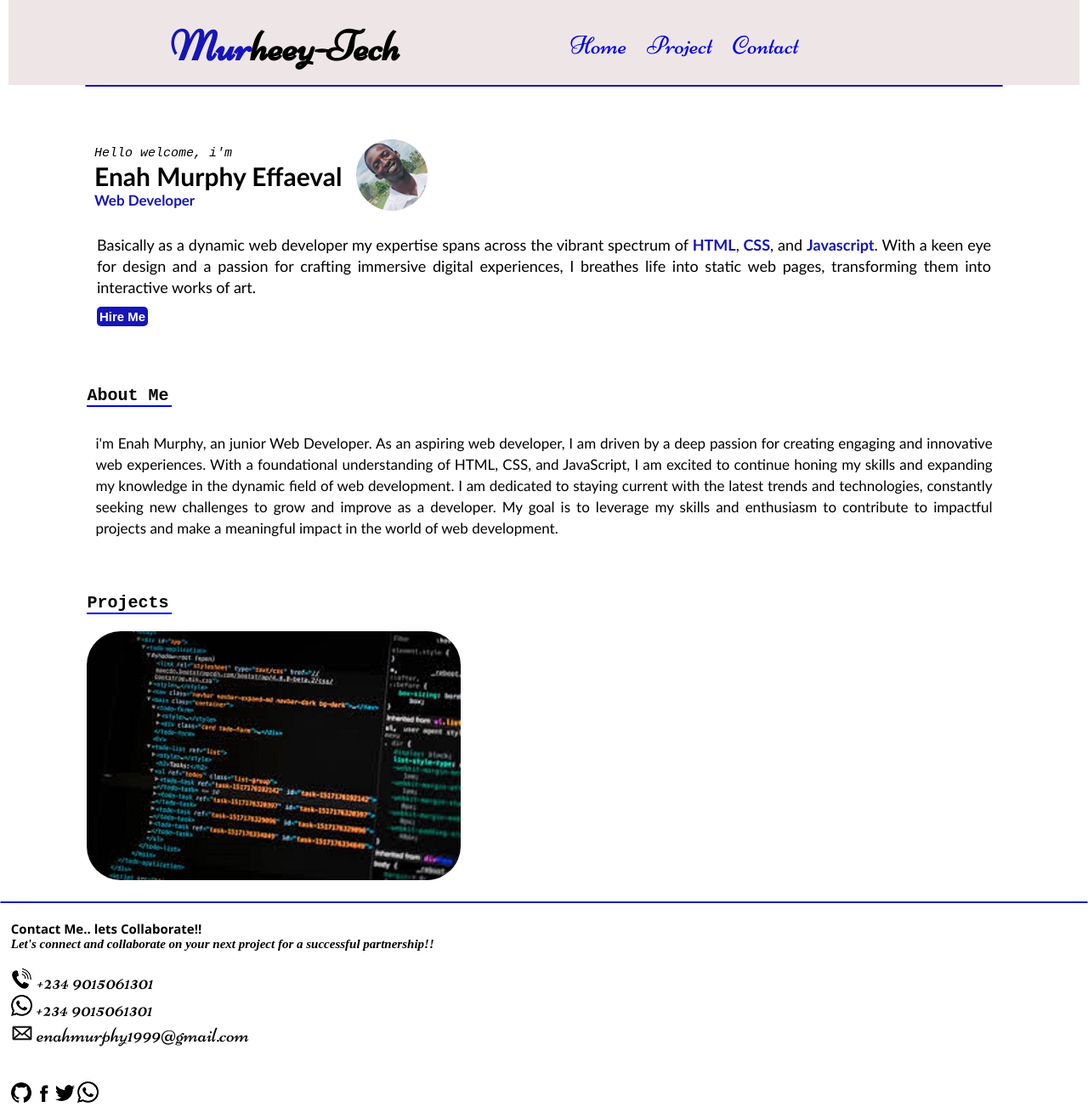
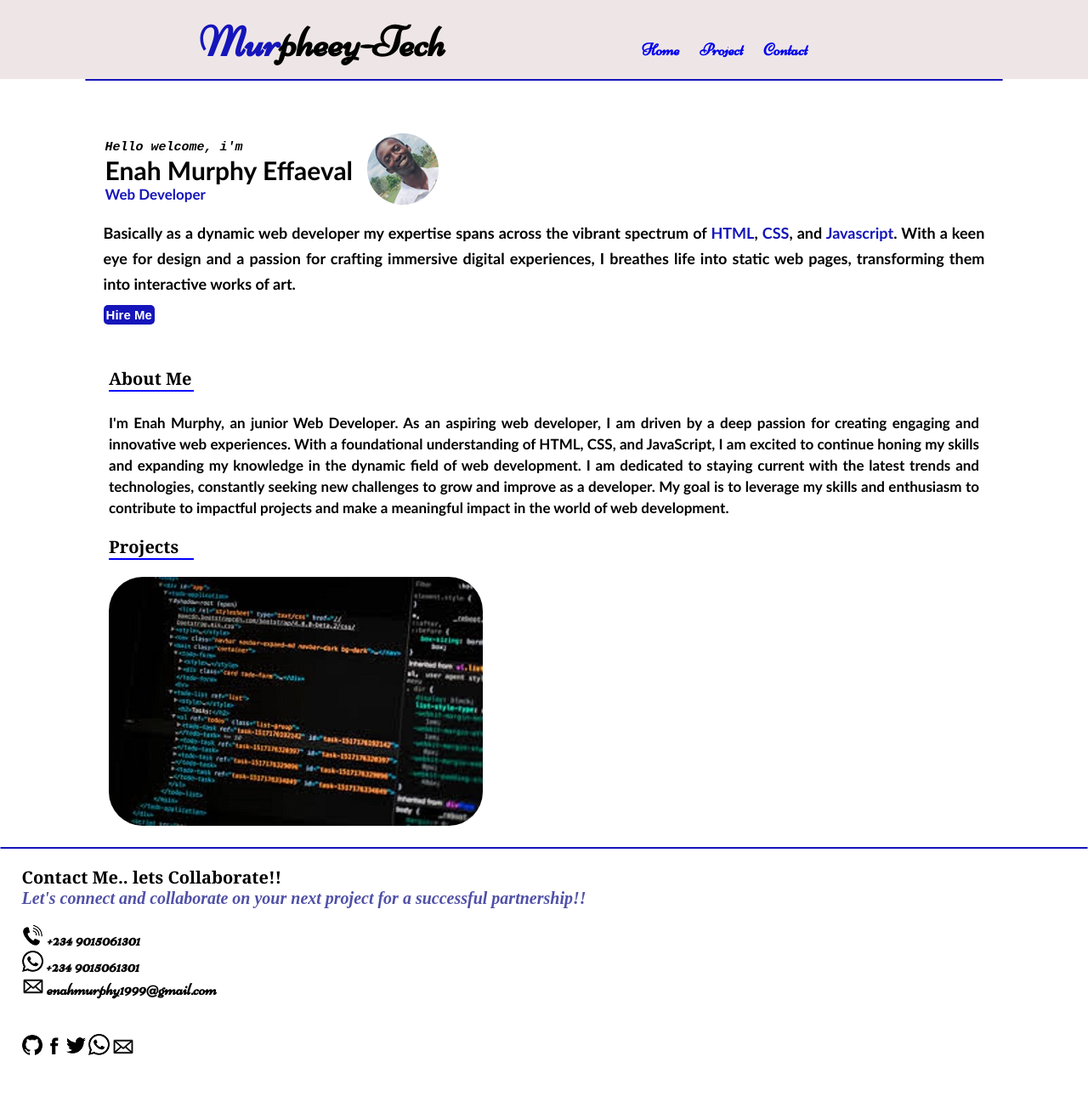
Before and after one commit to murphyologo/My-portfolio-sample-, a plain HTML site: page index.html in a window 1280 px wide. Shown: the whole page at 85% size. After the commit the page ends 1247 px from the top, so only its background shows below. Drawn offline with Linux system fonts and the light colour scheme.

Commit message:
new commit

```diff
--- a/index.html
+++ b/index.html
@@ -11,7 +11,7 @@
     <div id="block">
             <!-- <img src="mmm.png" alt=""> -->
 
-            <h1><span>Mur</span>heey-Tech</h1>
+            <h1><span>Mur</span>pheey-Tech</h1>
             <div class="nav">
             <a href="index.html">Home</a>
             <a href="#Project">Project</a>
@@ -50,7 +50,7 @@
     <div class="about">
         <h3>About Me</h3>
         <br>
-        <p>i'm Enah Murphy, an junior Web Developer. As an aspiring web developer, I am driven by a deep passion for creating engaging and innovative web experiences. With a foundational understanding of HTML, CSS, and JavaScript, I am excited to continue honing my skills and expanding my knowledge in the dynamic field of web development. I am dedicated to staying current with the latest trends and technologies, constantly seeking new challenges to grow and improve as a developer. My goal is to leverage my skills and enthusiasm to contribute to impactful projects and make a meaningful impact in the world of web development.  </p>
+        <p>I'm Enah Murphy, an junior Web Developer. As an aspiring web developer, I am driven by a deep passion for creating engaging and innovative web experiences. With a foundational understanding of HTML, CSS, and JavaScript, I am excited to continue honing my skills and expanding my knowledge in the dynamic field of web development. I am dedicated to staying current with the latest trends and technologies, constantly seeking new challenges to grow and improve as a developer. My goal is to leverage my skills and enthusiasm to contribute to impactful projects and make a meaningful impact in the world of web development.  </p>
 
     </div>
     <div class="project">
@@ -80,6 +80,7 @@
         <a href="https://www.facebook.com/murpeey1"><img src="facebook.png" alt="facebook-icon"></a>
         <a href="#"><img src="twitter.png" alt="twitter-icon"></a>
         <a href="https://wa.link/vg25yw"><img src="watapp.png" alt="watapp-icon"></a>
+        <a href="mailto: enamurphy1999@gmail.com"><img src="sms.png" alt="email-icon"></a>
     </div>
 </body>
 </html>
--- a/style.css
+++ b/style.css
@@ -1,23 +1,23 @@
 @import url('https://fonts.googleapis.com/css2?family=Lobster&family=Niconne&display=swap');
 *{
-    margin: 0px;
-    padding: 0px;
+    margin: 0%;
+    padding: 0%;
     box-sizing: border-box;
 }
 
 body{
     width: 100%;
-    height: 150vh;
+    height: 100vh;
     background-color: #ffffff;
     font-family: "Niconne", cursive;
-    font-weight: 400;
+    font-weight: bold;
     font-style: normal;
     background-repeat: no-repeat;
 }
 .firstp{
     font-family: monospace;
     font-size: 15px;
-    font-weight: lighter;
+    font-weight: bold;
 }
 .span{
     color: rgb(21, 21, 187);
@@ -33,20 +33,20 @@ p{
     font-size: 15px;
     font-weight: lighter;
 }
-  #block{
+    #block{
         display: flex;
-        padding-left: 20px;
-        padding-top: 5px;
+        padding-left: 5%;
+        padding-top: 0%;
         background-color: rgb(238, 230, 230);
-        padding-bottom: 15px;
-        padding-right: 20px;
-        margin-left: 10px;
-        margin-right: 10px;
+        padding-bottom: 1%;
+        padding-right: 5%;
+        margin-left: 0%;
+        margin-right: 0%;
     }
 
     #block .nav{
-        padding-top: 30px;
-        margin-left: 200px;
+        padding-top: 4%;
+        margin-left: 20%;
     }
 
     h2{
@@ -68,10 +68,11 @@ p{
     .nav a{
         margin-right: 20px;
         text-decoration: none;
-        padding-top: 20%;
-        padding-bottom: 10%;
-        font-size: 30px;
+        padding-top: 25%;
+        padding-bottom: 2%;
+        font-size: 20px;
         padding-left: 1px;
+        margin-bottom: 2%;
     }
     .nav{
         margin-left: 10px;
@@ -94,15 +95,10 @@ p{
 
     } */
     .tableclass{
-        /* background-color: rgb(213, 222, 230); */
-        height: fit-content;
-        /* margin-left: 300px;
-        margin-right: 300px; */
-        border-radius: 20px;
-        margin-bottom: 20px;
-        /* font-size: 25px; */
-        margin-left: 50px;
-        margin-right: 50px;
+        width: 90%;
+        margin-left: 5%;
+        margin-right: 5%;
+        text-align: justify;
 
     }
 
@@ -122,18 +118,17 @@ p{
     }
 
     .secndp{
-        padding-left: 5px;
-        padding-right: 5px;
+        width: 90%;
         margin-left: 5%;
         margin-right: 5%;
-        padding-top: 10px;
         text-align: justify;
-        line-height: 25px;
     }
 
     .secndp p{
         display: block;
         font-size: 18px;
+        font-weight: bold;
+        line-height: 30px;
     }
 
     .secndp span{
@@ -161,35 +156,35 @@ p{
     }
 
     .about h3{
-        font-family: 'Courier New', Courier, monospace;
+        font-family:Cambria, Cochin, Georgia, Times, 'Times New Roman', serif;
         font-size: 20px;
         border-bottom: 2px solid blue ;
         width: 100px;
-        margin-left: 8%;
+        margin-left: 10%
         }
     .about p{
         font-family: 'Trebuchet MS', 'Lucida Sans Unicode', 'Lucida Grande', 'Lucida Sans', Arial, sans-serif;
         font-size: 17px;
-        font-weight: lighter;
-        padding-left: 10px;
-        padding-right: 10px;
-        margin-left: 8%;
-        margin-right: 8%;
-        padding-top: 10px;
+        font-weight: bold;
+        /* padding-left: 10px;
+        padding-right: 10px; */
+        margin-left: 10%;
+        margin-right: 10%;
+        padding-top: 4px;
         text-align: justify;
         line-height: 25px;
-        margin-bottom: 5%;
+        margin-bottom: 20px;
     }
 
     .project h3{
-        margin-left: 8%;
-        font-family: 'Courier New', Courier, monospace;
+        margin-left: 10%;
+        font-family:Cambria, Cochin, Georgia, Times, 'Times New Roman', serif;
         font-size: 20px;
         border-bottom: 2px solid blue ;
         width: 100px;
     }
     .project img{
-        margin-left: 8%;
+        margin-left: 10%;
         border-radius: 40px;
     }
     .endhr{
@@ -199,26 +194,27 @@ p{
 
     }
     .contact{
-        margin-left: 1%;
+        margin-left: 2%;
     }
 
     .contact h4{
-        font-family:'Segoe UI', Tahoma, Geneva, Verdana, sans-serif;
-        font-size: 15px;
+        font-family:Cambria, Cochin, Georgia, Times, 'Times New Roman', serif;
+        font-size: 20px;
         font-weight: bolder;
     }
     .contact p{
         font-family: 'cursive', 'sans-serif';
-        font-size: 15px;
+        font-size: 20px;
         font-style: oblique;
         font-weight: bold;
+        color: rgb(80, 80, 167);
     }
     .last ul{
-        margin-left: 1%;
+        margin-left: 2%;
         list-style-type: none
         ;
-        font-size: 25px;
+        font-size: 20px;
     }
     .final{
-        margin-left: 1%;
+        margin-left: 2%;
     }
```
